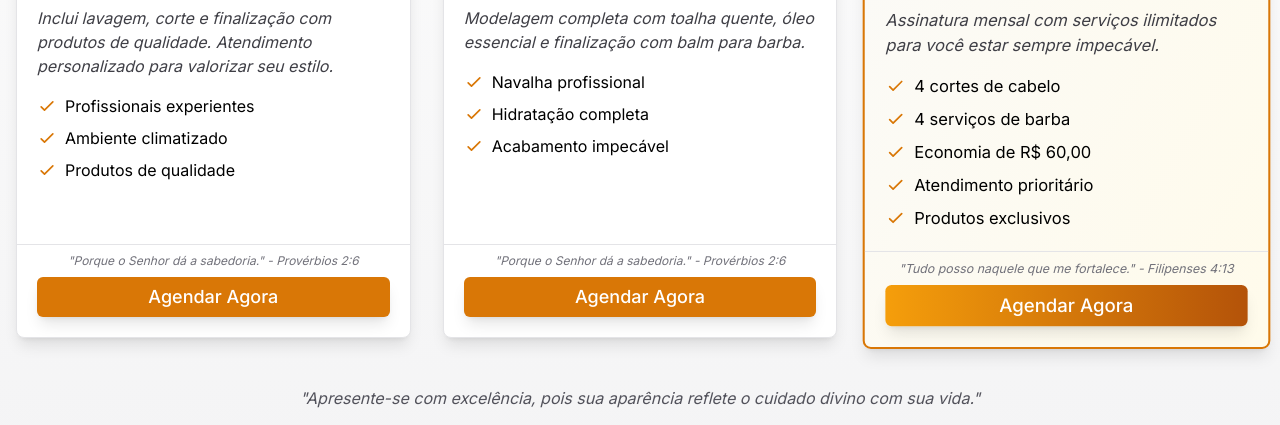
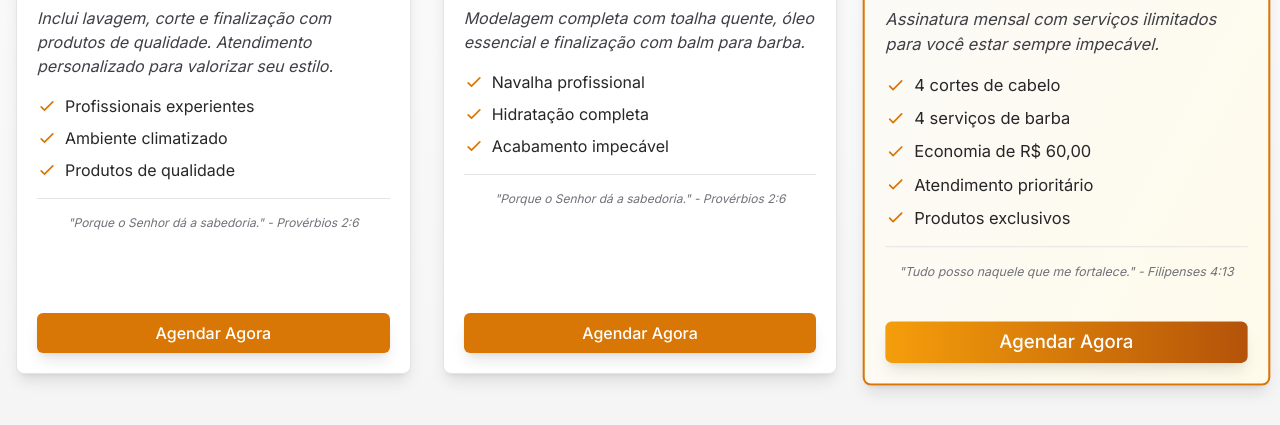
Before and after one commit to GabrielCordeiroBarrosoTeles/rocha-barber, a React (Vite) app: page / in a window 1280 px wide. Shown: the part 1719-2144 px from the top of the page. Built offline with nearby package versions, Linux system fonts and the light colour scheme; the HTML template or start-up script is replaced by a standard one.

Commit message:
fix: corrigido deploy na Vercel e atualizados links de redes sociais

```diff
--- a/index.html
+++ b/index.html
@@ -15,14 +15,14 @@
 
     <!-- Open Graph / Facebook -->
     <meta property="og:type" content="website">
-    <meta property="og:url" content="https://rochabarber.com/">
+    <meta property="og:url" content="https://rocha-barber.vercel.app/">
     <meta property="og:title" content="Rocha Barber - Barbearia de Estilo">
     <meta property="og:description" content="Cortes de cabelo e barba com estilo e qualidade. Agende seu horário na Rocha Barber.">
     <meta property="og:image" content="./images/barbershop.png">
 
     <!-- Twitter -->
     <meta property="twitter:card" content="summary_large_image">
-    <meta property="twitter:url" content="https://rochabarber.com/">
+    <meta property="twitter:url" content="https://rocha-barber.vercel.app/">
     <meta property="twitter:title" content="Rocha Barber - Barbearia de Estilo">
     <meta property="twitter:description" content="Cortes de cabelo e barba com estilo e qualidade. Agende seu horário na Rocha Barber.">
     <meta property="twitter:image" content="./images/barbershop.png">
--- a/src/components/CTA.jsx
+++ b/src/components/CTA.jsx
@@ -1,7 +1,7 @@
 import { Button } from "./ui/button"
 
 export default function CTA() {
-  const whatsappNumber = "5585996988973"
+  const whatsappNumber = "558596988973"
 
   return (
     <section className="w-full py-16 bg-gradient-to-r from-amber-600 to-amber-700 text-white">
@@ -11,7 +11,7 @@ export default function CTA() {
           Agende agora mesmo seu horário e experimente o melhor serviço de barbearia da cidade.
         </p>
         <a
-          href={`https://api.whatsapp.com/send?phone=${whatsappNumber}&text=Olá! Gostaria de agendar um horário na Rocha Barber.`}
+          href={`https://wa.me/${whatsappNumber}`}
           target="_blank"
           rel="noopener noreferrer"
           className="inline-block transform hover:scale-105 transition-transform duration-300"
--- a/src/components/Contact.jsx
+++ b/src/components/Contact.jsx
@@ -2,7 +2,7 @@ import { Calendar, MapPin, Phone } from "./icons"
 import { Button } from "./ui/button"
 
 export default function Contact() {
-  const whatsappNumber = "5585996988973"
+  const whatsappNumber = "558596988973"
 
   return (
     <section id="contato" className="w-full py-16 bg-zinc-900 text-white">
@@ -41,7 +41,7 @@ export default function Contact() {
               </div>
               <div className="mt-8">
                 <a
-                  href={`https://api.whatsapp.com/send?phone=${whatsappNumber}&text=Olá! Gostaria de mais informações sobre a Rocha Barber.`}
+                  href={`https://wa.me/${whatsappNumber}`}
                   target="_blank"
                   rel="noopener noreferrer"
                   className="inline-flex items-center"
--- a/src/components/Footer.jsx
+++ b/src/components/Footer.jsx
@@ -1,72 +1,57 @@
-"use client"
-
-import { useMemo } from "react"
-
-export default function Footer({ whatsappNumber }) {
-  const currentYear = useMemo(() => new Date().getFullYear(), [])
+export default function Footer() {
+  const currentYear = new Date().getFullYear()
+  const whatsappNumber = "558596988973"
+  const instagramUrl = "https://www.instagram.com/leonidas_barbeiro?igsh=d202NXdyNnh0ZHYw"
 
   return (
     <footer className="w-full py-8 bg-zinc-900 text-white">
       <div className="container px-4 mx-auto">
-        {/* Logo e navegação */}
         <div className="flex flex-col md:flex-row justify-between items-center">
           <div className="flex items-center mb-4 md:mb-0">
-            <img
-              src="./images/logo.png"
-              alt="Rocha Barber Logo"
-              className="w-10 h-10 mr-2"
-            />
+            <img src="./images/logo.png" alt="Rocha Barber Logo" className="w-10 h-10 mr-2" />
             <span className="font-bold text-xl">Rocha Barber</span>
           </div>
+
           <div className="flex flex-col md:flex-row items-center space-y-2 md:space-y-0 md:space-x-6">
-            <a href="#inicio" className="hover:text-amber-400 transition-colors">
-              Início
-            </a>
-            <a href="#servicos" className="hover:text-amber-400 transition-colors">
-              Serviços
-            </a>
-            <a href="#sobre" className="hover:text-amber-400 transition-colors">
-              Sobre
-            </a>
-            <a href="#contato" className="hover:text-amber-400 transition-colors">
-              Contato
-            </a>
+            <a href="#inicio" className="hover:text-amber-400 transition-colors">Início</a>
+            <a href="#servicos" className="hover:text-amber-400 transition-colors">Serviços</a>
+            <a href="#sobre" className="hover:text-amber-400 transition-colors">Sobre</a>
+            <a href="#contato" className="hover:text-amber-400 transition-colors">Contato</a>
           </div>
         </div>
 
-        {/* Social links */}
-        <div className="mt-8 pt-8 border-t border-zinc-800 flex justify-center space-x-6">
-          {/* WhatsApp */}
-          <a
-            href={`https://wa.me/${whatsappNumber}`}
-            target="_blank"
-            rel="noopener noreferrer"
-            className="text-zinc-400 hover:text-amber-400 transition-colors"
-          >
+        <div className="mt-8 pt-8 border-t border-zinc-800 flex flex-col md:flex-row justify-between items-center">
+          <p className="text-zinc-400 text-sm mb-4 md:mb-0">
+            &copy; {currentYear} Rocha Barber. Todos os direitos reservados.
+          </p>
+
+          <div className="flex space-x-4">
+            {/* Facebook icon - comentado conforme solicitado */}
+            {/* <a href="#" className="text-zinc-400 hover:text-amber-400 transition-colors">
               <svg className="w-5 h-5" fill="currentColor" viewBox="0 0 24 24">
-              <path d="M17.472 14.382c-.297-.149-1.758-.867-2.03-.967-.273-.099-.471-.148-.67.15-.197.297-.767.966-.94 1.164-.173.199-.347.223-.644.075-.297-.15-1.255-.463-2.39-1.475-.883-.788-1.48-1.761-1.653-2.059-.173-.297-.018-.458.13-.606.134-.133.298-.347.446-.52.149-.174.198-.298.298-.497.099-.198.05-.371-.025-.52-.075-.149-.669-1.612-.916-2.207-.242-.579-.487-.5-.669-.51-.173-.008-.371-.01-.57-.01-.198 0-.52.074-.792.372-.272.297-1.04 1.016-1.04 2.479 0 1.462 1.065 2.875 1.213 3.074.149.198 2.096 3.2 5.077 4.487.709.306 1.262.489 1.694.625.712.227 1.36.195 1.871.118.571-.085 1.758-.719 2.006-1.413.248-.694.248-1.289.173-1.413-.074-.124-.272-.198-.57-.347m-5.421 7.403h-.004a9.87 9.87 0 01-5.031-1.378l-.361-.214-3.741.982.998-3.648-.235-.374a9.86 9.86 0 01-1.51-5.26c.001-5.45 4.436-9.884 9.888-9.884 2.64 0 5.122 1.03 6.988 2.898a9.825 9.825 0 012.893 6.994c-.003 5.45-4.437 9.884-9.885 9.884m8.413-18.297A11.815 11.815 0 0012.05 0C5.495 0 .16 5.335.157 11.892c0 2.096.547 4.142 1.588 5.945L.057 24l6.305-1.654a11.882 11.882 0 005.683 1.448h.005c6.554 0 11.89-5.335 11.893-11.893a11.821 11.821 0 00-3.48-8.413z" />
+                <path d="M22.675 0h-21.35c-.732 0-1.325.593-1.325 1.325v21.351c0 .731.593 1.324 1.325 1.324h11.495v-9.294h-3.128v-3.622h3.128v-2.671c0-3.1 1.893-4.788 4.659-4.788 1.325 0 2.463.099 2.795.143v3.24l-1.918.001c-1.504 0-1.795.715-1.795 1.763v2.313h3.587l-.467 3.622h-3.12v9.293h6.116c.73 0 1.323-.593 1.323-1.325v-21.35c0-.732-.593-1.325-1.325-1.325z" />
               </svg>
-          </a>
+            </a> */}
 
-          {/* Instagram */}
-          <a href="#" className="text-zinc-400 hover:text-amber-400 transition-colors">
+            {/* Instagram link */}
+            <a href={instagramUrl} target="_blank" rel="noopener noreferrer" className="text-zinc-400 hover:text-amber-400 transition-colors">
               <svg className="w-5 h-5" fill="currentColor" viewBox="0 0 24 24">
                 <path d="M12 2.163c3.204 0 3.584.012 4.85.07 3.252.148 4.771 1.691 4.919 4.919.058 1.265.069 1.645.069 4.849 0 3.205-.012 3.584-.069 4.849-.149 3.225-1.664 4.771-4.919 4.919-1.266.058-1.644.07-4.85.07-3.204 0-3.584-.012-4.849-.07-3.26-.149-4.771-1.699-4.919-4.92-.058-1.265-.07-1.644-.07-4.849 0-3.204.013-3.583.07-4.849.149-3.227 1.664-4.771 4.919-4.919 1.266-.057 1.645-.069 4.849-.069zm0-2.163c-3.259 0-3.667.014-4.947.072-4.358.2-6.78 2.618-6.98 6.98-.059 1.281-.073 1.689-.073 4.948 0 3.259.014 3.668.072 4.948.2 4.358 2.618 6.78 6.98 6.98 1.281.058 1.689.072 4.948.072 3.259 0 3.668-.014 4.948-.072 4.354-.2 6.782-2.618 6.979-6.98.059-1.28.073-1.689.073-4.948 0-3.259-.014-3.667-.072-4.947-.196-4.354-2.617-6.78-6.979-6.98-1.281-.059-1.69-.073-4.949-.073zm0 5.838c-3.403 0-6.162 2.759-6.162 6.162s2.759 6.163 6.162 6.163 6.162-2.759 6.162-6.163c0-3.403-2.759-6.162-6.162-6.162zm0 10.162c-2.209 0-4-1.79-4-4 0-2.209 1.791-4 4-4s4 1.791 4 4c0 2.21-1.791 4-4 4zm6.406-11.845c-.796 0-1.441.645-1.441 1.44s.645 1.44 1.441 1.44c.795 0 1.439-.645 1.439-1.44s-.644-1.44-1.439-1.44z" />
               </svg>
             </a>
 
-          {/* Facebook */}
-          <a href="#" className="text-zinc-400 hover:text-amber-400 transition-colors">
+            {/* WhatsApp link */}
+            <a href={`https://wa.me/${whatsappNumber}`} target="_blank" rel="noopener noreferrer" className="text-zinc-400 hover:text-green-500 transition-colors">
               <svg className="w-5 h-5" fill="currentColor" viewBox="0 0 24 24">
-              <path d="M22.675 0h-21.35c-.732 0-1.325.593-1.325 1.325v21.351c0 .731.593 1.324 1.325 1.324h11.495v-9.294h-3.128v-3.622h3.128v-2.671c0-3.1 1.893-4.788 4.659-4.788 1.325 0 2.463.099 2.795.143v3.24l-1.918.001c-1.504 0-1.795.715-1.795 1.763v2.313h3.587l-.467 3.622h-3.12v9.293h6.116c.73 0 1.323-.593 1.323-1.325v-21.35c0-.732-.593-1.325-1.325-1.325z" />
+                <path d="M17.472 14.382c-.297-.149-1.758-.867-2.03-.967-.273-.099-.471-.148-.67.15-.197.297-.767.966-.94 1.164-.173.199-.347.223-.644.075-.297-.15-1.255-.463-2.39-1.475-.883-.788-1.48-1.761-1.653-2.059-.173-.297-.018-.458.13-.606.134-.133.298-.347.446-.52.149-.174.198-.298.298-.497.099-.198.05-.371-.025-.52-.075-.149-.669-1.612-.916-2.207-.242-.579-.487-.5-.669-.51-.173-.008-.371-.01-.57-.01-.198 0-.52.074-.792.372-.272.297-1.04 1.016-1.04 2.479 0 1.462 1.065 2.875 1.213 3.074.149.198 2.096 3.2 5.077 4.487.709.306 1.262.489 1.694.625.712.227 1.36.195 1.871.118.571-.085 1.758-.719 2.006-1.413.248-.694.248-1.289.173-1.413-.074-.124-.272-.198-.57-.347m-5.421 7.403h-.004a9.87 9.87 0 01-5.031-1.378l-.361-.214-3.741.982.998-3.648-.235-.374a9.86 9.86 0 01-1.51-5.26c.001-5.45 4.436-9.884 9.888-9.884 2.64 0 5.122 1.03 6.988 2.898a9.825 9.825 0 012.893 6.994c-.003 5.45-4.437 9.884-9.885 9.884m8.413-18.297A11.815 11.815 0 0012.05 0C5.495 0 .16 5.335.157 11.892c0 2.096.547 4.142 1.588 5.945L.057 24l6.305-1.654a11.882 11.882 0 005.683 1.448h.005c6.554 0 11.89-5.335 11.893-11.893a11.821 11.821 0 00-3.48-8.413z" />
               </svg>
             </a>
           </div>
+        </div>
 
-        {/* Versículo de rodapé */}
         <div className="mt-6 text-center">
           <p className="text-zinc-500 text-xs italic">
-            "Tudo o que fizerem, façam de todo o coração, como para o Senhor, e não para os homens." – Colossenses 3:23
+            "Tudo o que fizerem, façam de todo o coração, como para o Senhor, e não para os homens." - Colossenses 3:23
           </p>
         </div>
       </div>
--- a/src/components/Header.jsx
+++ b/src/components/Header.jsx
@@ -6,7 +6,7 @@ import { Button } from "./ui/button"
 
 export default function Header() {
   const [isMenuOpen, setIsMenuOpen] = useState(false)
-  const whatsappNumber = "5585996988973"
+  const whatsappNumber = "558596988973"
 
   const toggleMenu = () => {
     setIsMenuOpen(!isMenuOpen)
@@ -51,7 +51,7 @@ export default function Header() {
               <span className="absolute -bottom-1 left-0 w-0 h-0.5 bg-amber-400 transition-all duration-300 group-hover:w-full"></span>
             </a>
             <a
-              href={`https://api.whatsapp.com/send?phone=${whatsappNumber}&text=Olá! Gostaria de agendar um horário na Rocha Barber.`}
+              href={`https://wa.me/${whatsappNumber}`}
               target="_blank"
               rel="noopener noreferrer"
             >
@@ -78,7 +78,7 @@ export default function Header() {
               Contato
             </a>
             <a
-              href={`https://api.whatsapp.com/send?phone=${whatsappNumber}&text=Olá! Gostaria de agendar um horário na Rocha Barber.`}
+              href={`https://wa.me/${whatsappNumber}`}
               target="_blank"
               rel="noopener noreferrer"
               className="w-full"
--- a/src/components/Hero.jsx
+++ b/src/components/Hero.jsx
@@ -1,7 +1,7 @@
 import { Button } from "./ui/button"
 
 export default function Hero() {
-  const whatsappNumber = "5585996988973"
+  const whatsappNumber = "558596988973"
 
   return (
     <section id="inicio" className="w-full bg-zinc-900 text-white relative overflow-hidden">
@@ -31,7 +31,7 @@ export default function Hero() {
         </p>
         <div className="mt-8 space-y-4 sm:space-y-0 sm:space-x-4 sm:flex">
           <a
-            href={`https://api.whatsapp.com/send?phone=${whatsappNumber}&text=Olá! Gostaria de agendar um horário na Rocha Barber.`}
+            href={`https://wa.me/${whatsappNumber}`}
             target="_blank"
             rel="noopener noreferrer"
             className="block sm:inline-block transform hover:scale-105 transition-transform duration-300"
--- a/src/components/ServiceCard.jsx
+++ b/src/components/ServiceCard.jsx
@@ -14,13 +14,13 @@ export default function ServiceCard({
 }) {
   const handleSchedule = () => {
     const message = `Olá! Gostaria de agendar um ${title} por ${price}.`
-    const whatsappUrl = `https://api.whatsapp.com/send?phone=${whatsappNumber}&text=${encodeURIComponent(message)}`
+    const whatsappUrl = `https://wa.me/${whatsappNumber}?text=${encodeURIComponent(message)}`
     window.open(whatsappUrl, "_blank")
   }
 
   return (
     <div
-      className={`overflow-hidden rounded-lg shadow-lg h-full flex flex-col transition-shadow duration-300 hover:shadow-2xl ${
+      className={`overflow-hidden rounded-lg shadow-lg h-full flex flex-col ${
         featured
           ? "border-2 border-amber-600 bg-gradient-to-br from-zinc-50 to-amber-50"
           : "border border-zinc-200 hover:border-amber-600 bg-white"
@@ -56,26 +56,26 @@ export default function ServiceCard({
                 <svg className="h-5 w-5 text-amber-600 mr-2" fill="none" viewBox="0 0 24 24" stroke="currentColor">
                   <path strokeLinecap="round" strokeLinejoin="round" strokeWidth={2} d="M5 13l4 4L19 7" />
                 </svg>
-                <span className="text-zinc-800" style={{ color: 'black' }}>{benefit}</span>
+                <span className="text-zinc-800">{benefit}</span>
               </li>
             ))}
           </ul>
         )}
+
+        {/* Versículo bíblico ou mensagem inspiradora */}
+        <div className="mt-4 pt-4 border-t border-zinc-200">
+          <p className="text-xs text-center text-zinc-500 italic">
+            {featured ?
+              '"Tudo posso naquele que me fortalece." - Filipenses 4:13' :
+              '"Porque o Senhor dá a sabedoria." - Provérbios 2:6'}
+          </p>
+        </div>
       </div>
 
-      {/* Versículo bíblico coladinho com o botão */}
-      <div className="px-5 border-t border-zinc-200">
-        <p className="text-xs text-center text-zinc-500 italic py-2">
-          {featured
-            ? '"Tudo posso naquele que me fortalece." - Filipenses 4:13'
-            : '"Porque o Senhor dá a sabedoria." - Provérbios 2:6'}
-        </p>
-      </div>
-
-      <div className="px-5 pb-5">
+      <div className="p-5 mt-auto">
         <Button
           variant={featured ? "gradient" : "primary"}
-          className="w-full py-3 text-lg"
+          className={`w-full ${featured ? "py-3 text-lg" : ""}`}
           onClick={handleSchedule}
         >
           Agendar Agora
--- a/src/components/Services.jsx
+++ b/src/components/Services.jsx
@@ -1,7 +1,7 @@
 import ServiceCard from "./ServiceCard"
 
 export default function Services() {
-  const whatsappNumber = "5585996988973"
+  const whatsappNumber = "558596988973"
 
   return (
     <section id="servicos" className="w-full py-16 bg-gradient-to-b from-white to-zinc-100">
--- a/vite.config.js
+++ b/vite.config.js
@@ -10,5 +10,5 @@ export default defineConfig({
       "@": path.resolve(__dirname, "./src"),
     },
   },
-  base: "/rocha-barber/", // Configuração para GitHub Pages
+  // Removendo o base path para funcionar corretamente na Vercel
 })
```
Also changed, not shown: 1 other file (tests, documents, lock files or other folders). Lines whose indentation alone changed are shown as unchanged.
